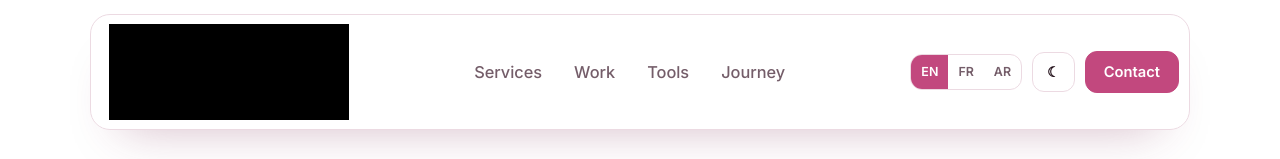
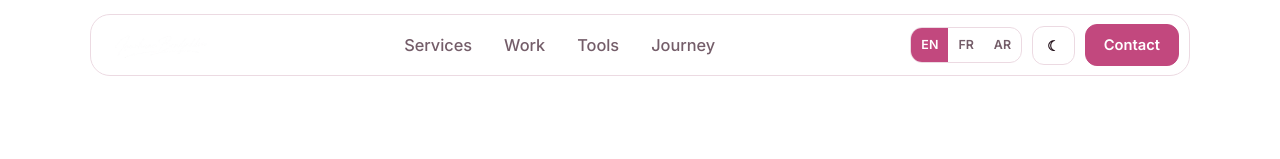
Before and after one commit to nourhanebndj/nourhane-bendjeddou_portfolio, a Next.js app: page / in a window 1280 px wide. Both pictures are taken after a click on the button "Switch to light mode". Shown: the top 159 px of the page. Built offline with nearby package versions, Linux system fonts and the light colour scheme.

Commit message:
Fix logo for light and dark themes

```diff
--- a/app/globals.css
+++ b/app/globals.css
@@ -23,6 +23,25 @@ h1,h2,h3{font-family:var(--font-d),var(--font-b),sans-serif;letter-spacing:-.025
 .bar-in{pointer-events:auto;max-width:1100px;margin:0 auto;padding:9px 10px 9px 18px;display:flex;align-items:center;justify-content:space-between;gap:16px;border-radius:20px;border:1px solid var(--line);background:var(--glass);backdrop-filter:blur(18px) saturate(170%);-webkit-backdrop-filter:blur(18px) saturate(170%);box-shadow:var(--shadow);transition:background .3s,box-shadow .3s}
 .brand{display:flex;align-items:center;gap:10px;font-family:var(--font-d);font-weight:800;letter-spacing:-.02em}
 .brand span{display:grid;place-items:center;width:34px;height:34px;border-radius:10px;background:var(--a);color:var(--on-a)}
+
+/* Logo selon le thème actif */
+.logo-light {
+  display: block;
+}
+
+.logo-dark {
+  display: none;
+}
+
+html[data-theme="light"] .logo-light {
+  display: none;
+}
+
+html[data-theme="light"] .logo-dark {
+  display: block;
+}
+
+/* Taille du logo */
 .brand {
   display: inline-flex;
   align-items: center;
@@ -31,15 +50,10 @@ h1,h2,h3{font-family:var(--font-d),var(--font-b),sans-serif;letter-spacing:-.025
 }
 
 .brand-signature {
-  display: block;
-  width: 240px;
+  width: 100px;
   max-width: 100%;
   height: auto;
   object-fit: contain;
-}
-
-html[data-theme="light"] .brand-signature {
-  filter: brightness(0);
 }
 
 @media (max-width: 768px) {
--- a/app/page.js
+++ b/app/page.js
@@ -15,11 +15,16 @@ export default function Home() {
       <Motion />
       <header className="top">
         <div className="bar-in">
-           <a href="#top" className="brand">
+          <a href="#top" className="brand">
             <img
               src={`${process.env.NEXT_PUBLIC_BASE_PATH || ""}/images/logo_brand.png`}
               alt="Nourhane Bendjeddou"
-              className="brand-signature"
+              className="brand-signature logo-light"
+            />
+            <img
+              src={`${process.env.NEXT_PUBLIC_BASE_PATH || ""}/images/logo_brand_dark.png`}
+              alt="Nourhane Bendjeddou"
+              className="brand-signature logo-dark"
             />
           </a>
            <nav>
```
